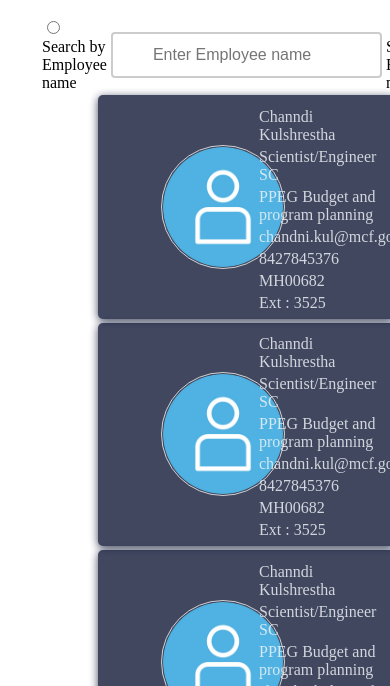
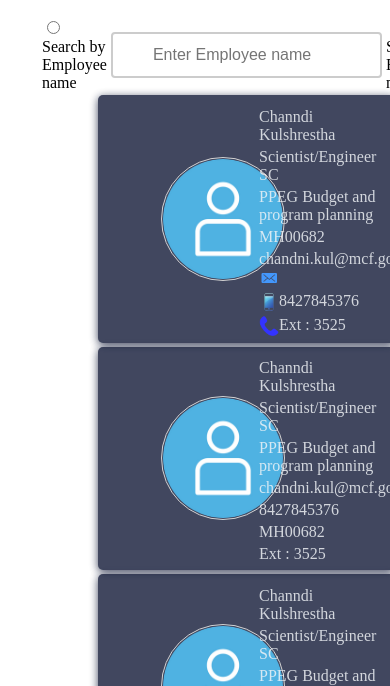
Before and after one commit to krishnaclouds/staticwebsite, a plain HTML site: page index.html in a window 390 px wide. Shown: the part 158-844 px from the top of the page. Drawn offline with Linux system fonts and the light colour scheme.

Commit message:
Pngs for email and mobile added

```diff
--- a/index.html
+++ b/index.html
@@ -185,16 +185,17 @@
             <td>PPEG Budget and program planning</td>
           </tr>
           <tr >
-            <td>chandni.kul@mcf.gov.in</td>
+              <td>MH00682</td>
+            </tr>
+          <tr >
+            <td>chandni.kul@mcf.gov.in<img src="./img/e-mail.png" style="float:left ;height: 20px;width: 20px";></td>
           </tr>
           <tr >
-            <td>8427845376</td>
+            <td>8427845376<img src="./img/mobile.png" style="float:left ;height: 20px;width: 20px";></td>
           </tr>
+
           <tr >
-            <td>MH00682</td>
-          </tr>
-          <tr >
-            <td>Ext : 3525</td>
+            <td>Ext : 3525<img src="./img/landline.png" style="float:left ;height: 20px;width: 20px";></td>
           </tr>
 
         </table>
```
Also changed, not shown: img/e-mail.png (added), img/landline.png (added), img/mobile.png (added).
